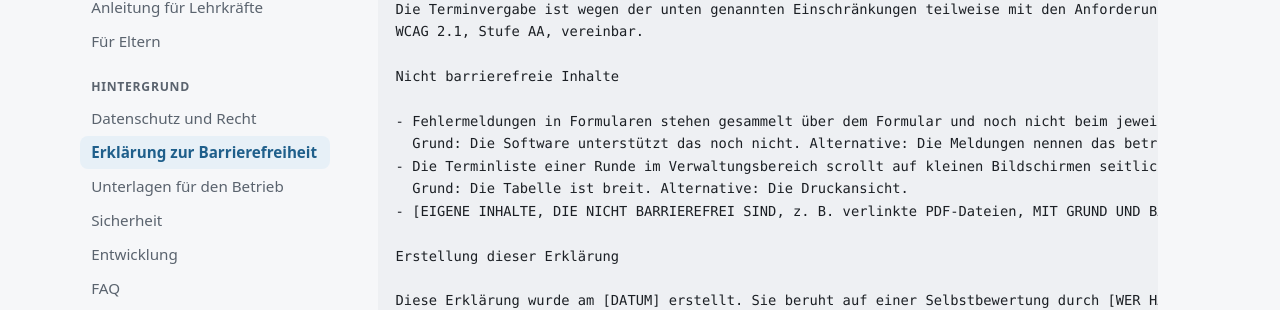
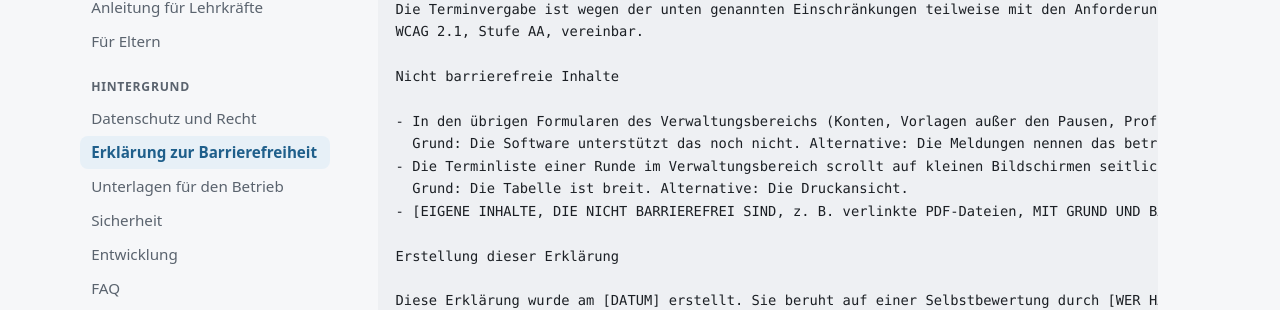
Before and after one commit to skornehl/talkslot, a Jekyll site: the page built from docs/de/guide/accessibility-statement.md, in a window 1280 px wide and 1400 px high, scrolled down 672 px. Shown: the part 438-748 px from the top of the window. Built offline with Jekyll 4.4.1, drawn with Linux system fonts in a browser that asks for light colours; some of the changed text lies outside the part shown.

Commit message:
docs(a11y): the accessibility statement names the forms that show errors at the field (P2-2)

```diff
--- a/docs/de/guide/accessibility-statement.md
+++ b/docs/de/guide/accessibility-statement.md
@@ -38,7 +38,7 @@ WCAG 2.1, Stufe AA, vereinbar.
 
 Nicht barrierefreie Inhalte
 
-- Fehlermeldungen in Formularen stehen gesammelt über dem Formular und noch nicht beim jeweiligen Feld.
+- In den übrigen Formularen des Verwaltungsbereichs (Konten, Vorlagen außer den Pausen, Profil, Texte) stehen Fehlermeldungen gesammelt über dem Formular und noch nicht beim jeweiligen Feld.
   Grund: Die Software unterstützt das noch nicht. Alternative: Die Meldungen nennen das betroffene Feld.
 - Die Terminliste einer Runde im Verwaltungsbereich scrollt auf kleinen Bildschirmen seitlich.
   Grund: Die Tabelle ist breit. Alternative: Die Druckansicht.
@@ -74,6 +74,6 @@ Stand der Software:
 
 Bekannte Einschränkungen:
 
-- Fehler in Formularen stehen gesammelt über dem Formular und noch nicht beim jeweiligen Feld;
+- das Buchungsformular und die Formulare für Runden, Tage und Buchungen zeigen Fehler beim jeweiligen Feld; die übrigen Formulare des Verwaltungsbereichs (Konten, Vorlagen außer den Pausen, Profil, Texte) führen sie gesammelt über dem Formular auf und noch nicht beim Feld;
 - die Terminliste einer Runde ist eine breite Tabelle, die auf kleinen Bildschirmen seitlich scrollt (Verwaltungsbereich);
 - der Verwaltungsbereich ist nur auf Deutsch und Englisch verfügbar.
```
Also changed, not shown: docs/guide/accessibility-statement.md (+1 -1 lines).
